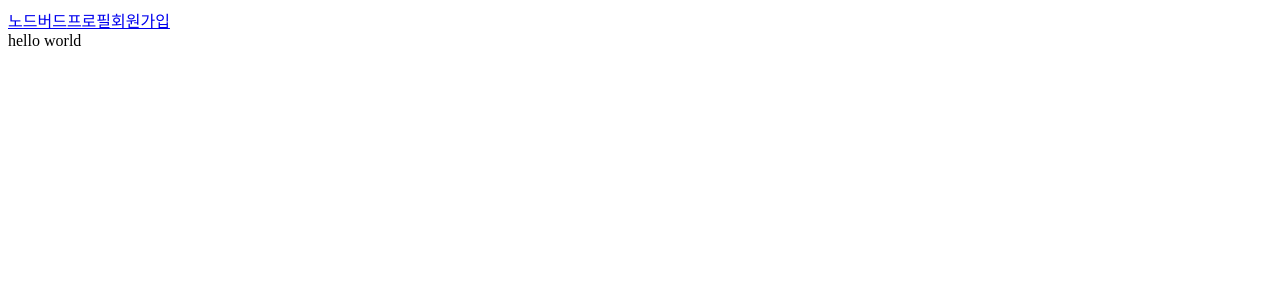
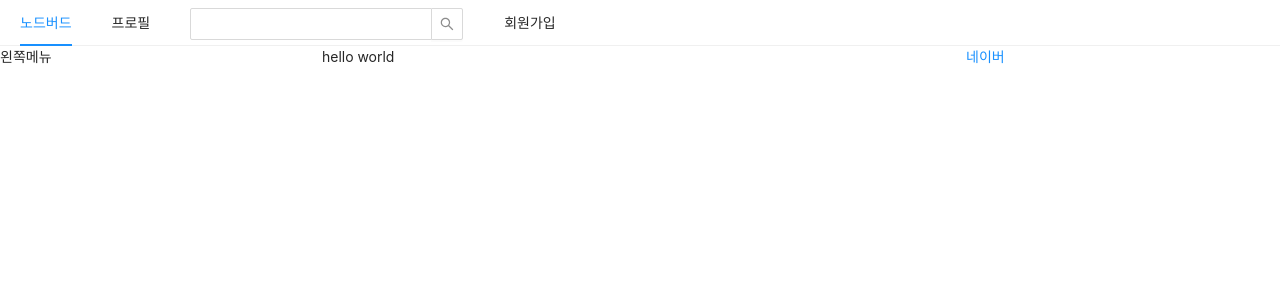
Before and after one commit to SumSumCorn/nodebird-front, a Next.js app: page / in a window 1280 px wide. Shown: the top 300 px of the page. Built offline with nearby package versions, Linux system fonts and the light colour scheme.

Commit message:
ant design 적용

```diff
--- a/components/AppLayout.js
+++ b/components/AppLayout.js
@@ -1,16 +1,36 @@
 import React from 'react';
 import PropTypes from 'prop-types'
 import Link from 'next/link'
+import {Input, Menu, Row, Col } from 'antd'
 
 const AppLayout = ({children}) => {
     return (
         <div>
-            <div>
-                <Link href={"/"}><a>노드버드</a></Link>
-                <Link href={"/profile"}><a>프로필</a></Link>
-                <Link href={"/signup"}><a>회원가입</a></Link>
-            </div>
-            {children}
+            <Menu mode={"horizontal"}>
+                <Menu.Item>
+                    <Link href={"/"}><a>노드버드</a></Link>
+                </Menu.Item>
+                <Menu.Item>
+                    <Link href={"/profile"}><a>프로필</a></Link>
+                </Menu.Item>
+                <Menu.Item>
+                    <Input.Search style={{verticalAlign: 'middle'}} />
+                </Menu.Item>
+                <Menu.Item>
+                    <Link href={"/signup"}><a>회원가입</a></Link>
+                </Menu.Item>
+            </Menu>
+            <Row gutter={8}>
+                <Col xs={24} md={6}>
+                    왼쪽메뉴
+                </Col>
+                <Col xs={24} md={12}>
+                    {children}
+                </Col>
+                <Col xs={24} md={6}>
+                    <a href={"https://www.naver.com"} target="_blank" rel="noreferrer noopener">네이버</a>
+                </Col>
+            </Row>
         </div>
     )
 }
--- a/package.json
+++ b/package.json
@@ -8,10 +8,13 @@
   },
   "license": "MIT",
   "dependencies": {
+    "@ant-design/icons": "^4.7.0",
+    "antd": "^4.18.6",
     "next": "^12.0.10",
     "prop-types": "^15.8.1",
     "react": "^17.0.2",
-    "react-dom": "^17.0.2"
+    "react-dom": "^17.0.2",
+    "styled-components": "^5.3.3"
   },
   "devDependencies": {
     "eslint": "^8.9.0",
--- /dev/null
+++ b/pages/_app.js
@@ -0,0 +1,22 @@
+import React from 'react'
+import PropTypes from "prop-types";
+import Head from "next/head";
+import 'antd/dist/antd.css'
+
+const NodeBird = ({ Component }) => {
+    return (
+        <>
+            <Head>
+                <meta charSet={"utf-8"} />
+                <title>NodeBird</title>
+            </Head>
+            <Component />
+        </>
+    )
+}
+
+NodeBird.propTypes = {
+    Component: PropTypes.elementType.isRequired
+}
+
+export default NodeBird;
--- a/pages/index.js
+++ b/pages/index.js
@@ -1,4 +1,5 @@
 import React from 'react';
+import AppLayout from "../components/AppLayout";
 
 const Home = () => {
     return (
@@ -8,6 +9,5 @@
     );
 }
 
-import AppLayout from "../components/AppLayout";
 
 export default Home;
```
Also changed, not shown: pages/profile.js (+10 -1 lines), pages/signup.js (+10 -1 lines), 1 other file (tests, documents, lock files or other folders).
